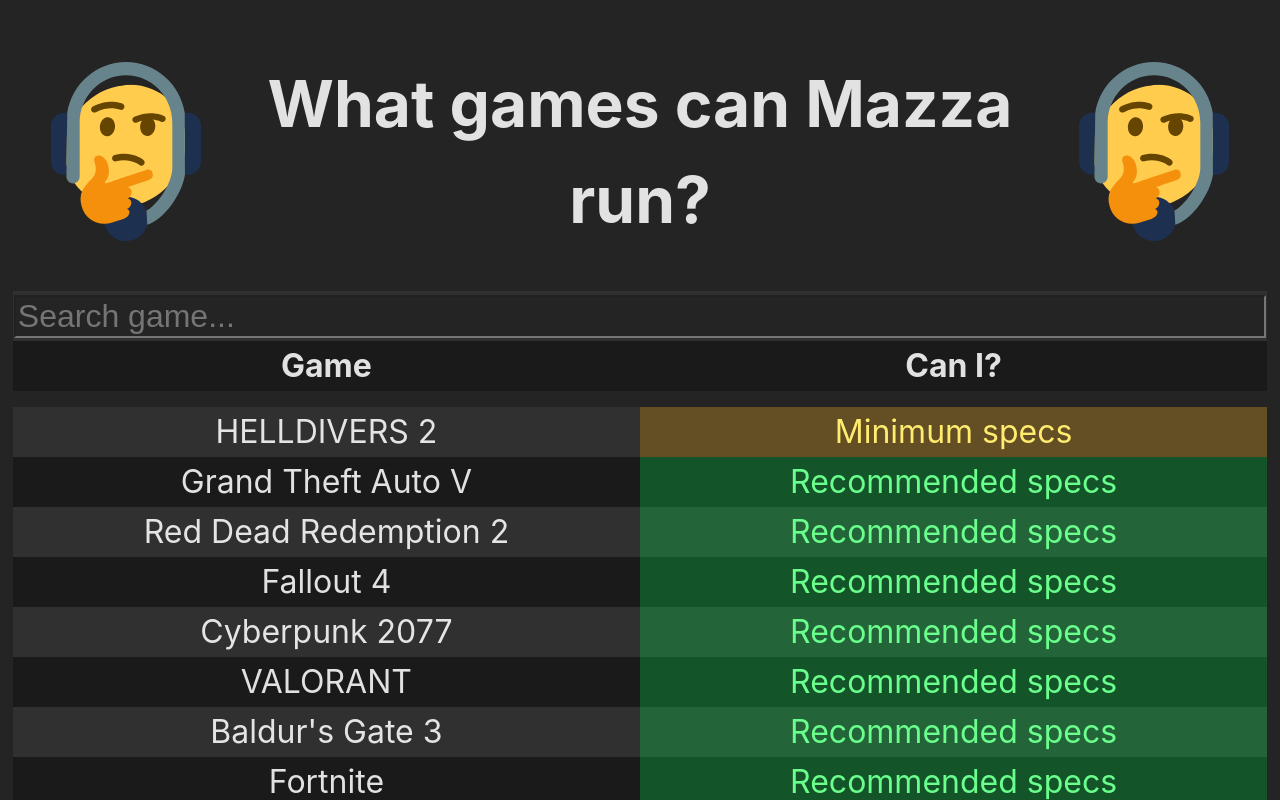
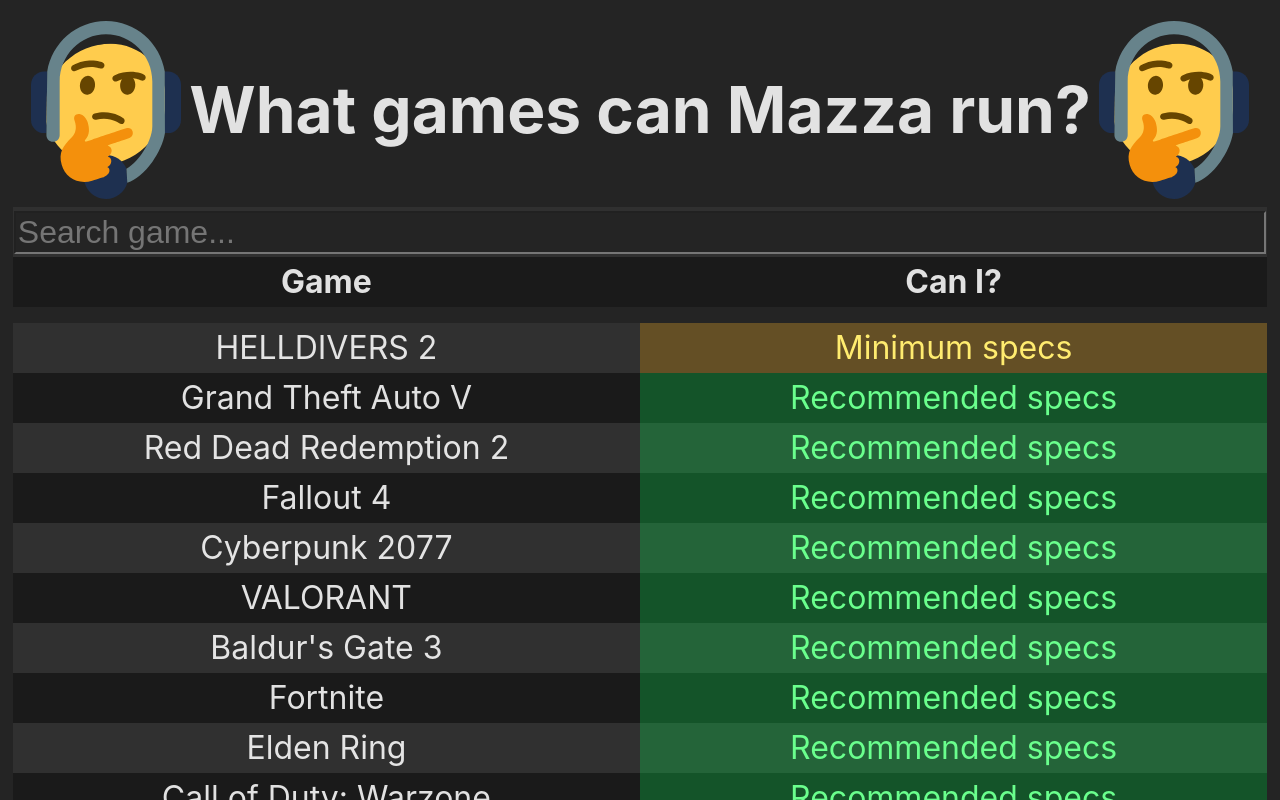
Before and after one commit to itsjustmustafa/what-games-can-mazza-run, a React (Vite) app: page / in a window 1280 px wide. Shown: the top 800 px of the page. Built offline with nearby package versions, Linux system fonts and the light colour scheme.

Commit message:
Changed ui sizing on font and images

```diff
--- a/src/App.css
+++ b/src/App.css
@@ -60,3 +60,10 @@
   text-decoration: underline;
   cursor: pointer;
 }
+
+.logo {
+  width: min(25%, 150px);
+  display: "inline";
+  margin: .5rem;
+  cursor: pointer;
+}
--- a/src/App.tsx
+++ b/src/App.tsx
@@ -22,12 +22,8 @@
     setGames(filteredGames);
   }
   const LogoImage = () => (
-    <img src="/headphone_hmm.svg" style={{
-      width: "min(15%, 150px)",
-      display: "inline",
-      margin: "3vi",
-      cursor: "pointer"
-    }}
+    <img src="/headphone_hmm.svg"
+      className='logo'
       onClick={goToMyGitHub} />
   );
 
--- a/src/index.css
+++ b/src/index.css
@@ -5,16 +5,12 @@
   color-scheme: light dark;
   color: rgba(255, 255, 255, 0.87);
   background-color: #242424;
-  padding: min(32, 4);
+  /* padding: 4; */
 
   font-synthesis: none;
   text-rendering: optimizeLegibility;
   -webkit-font-smoothing: antialiased;
   -moz-osx-font-smoothing: grayscale;
-}
-
-h1 {
-  font-size: min(5em, 5vi);
 }
 
 a {
@@ -32,30 +28,7 @@
   display: flex;
   place-items: start;
   font-size: min(2em, 4vi);
-  min-width: 320px;
-  min-height: 100vh;
-  padding: min(25px, 1vi);
-}
-
-button {
-  border-radius: 8px;
-  border: 1px solid transparent;
-  padding: 0.6em 1.2em;
-  font-size: 1em;
-  font-weight: 500;
-  font-family: inherit;
-  background-color: #1a1a1a;
-  cursor: pointer;
-  transition: border-color 0.25s;
-}
-
-button:hover {
-  border-color: #646cff;
-}
-
-button:focus,
-button:focus-visible {
-  outline: 4px auto -webkit-focus-ring-color;
+  padding: .4em;
 }
 
 input {
```
